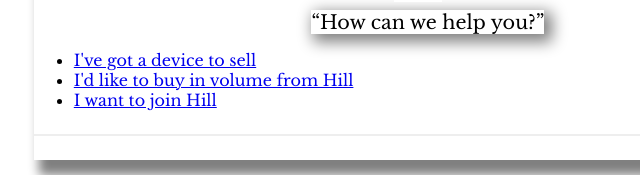
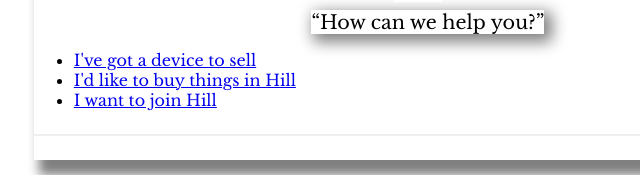
Before and after one commit to JuenTingShie/hill-Web-static, a plain HTML site: page about.html in a window 1280 px wide. Shown: the part 622-797 px from the top of the page, 227-867 px from the left. Drawn offline with nearby package versions, Linux system fonts and the light colour scheme; a web font is replaced by a local one.

Commit message:
Update about.html

```diff
--- a/about.html
+++ b/about.html
@@ -40,7 +40,7 @@
                         <a href="#">I've got a device to sell</a>
                     </li>
                     <li>
-                        <a href="#">I'd like to buy in volume from Hill</a>
+                        <a href="#">I'd like to buy things in Hill</a>
                     </li>
                     <li>
                         <a href="#">I want to join Hill</a>
```
